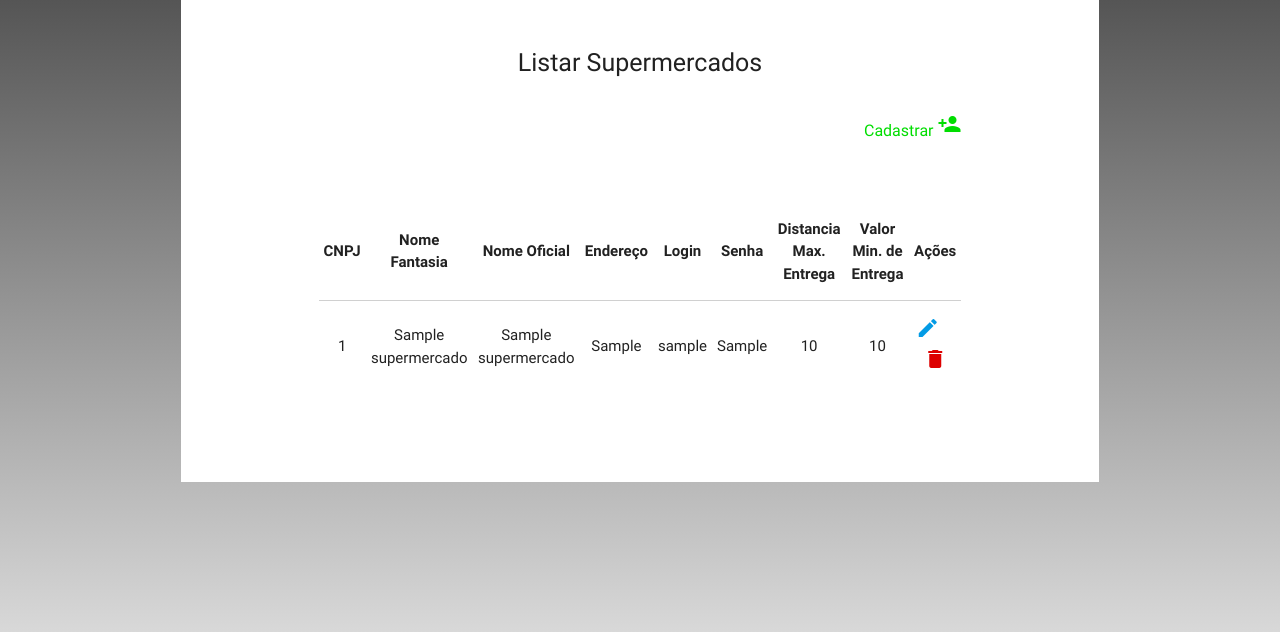
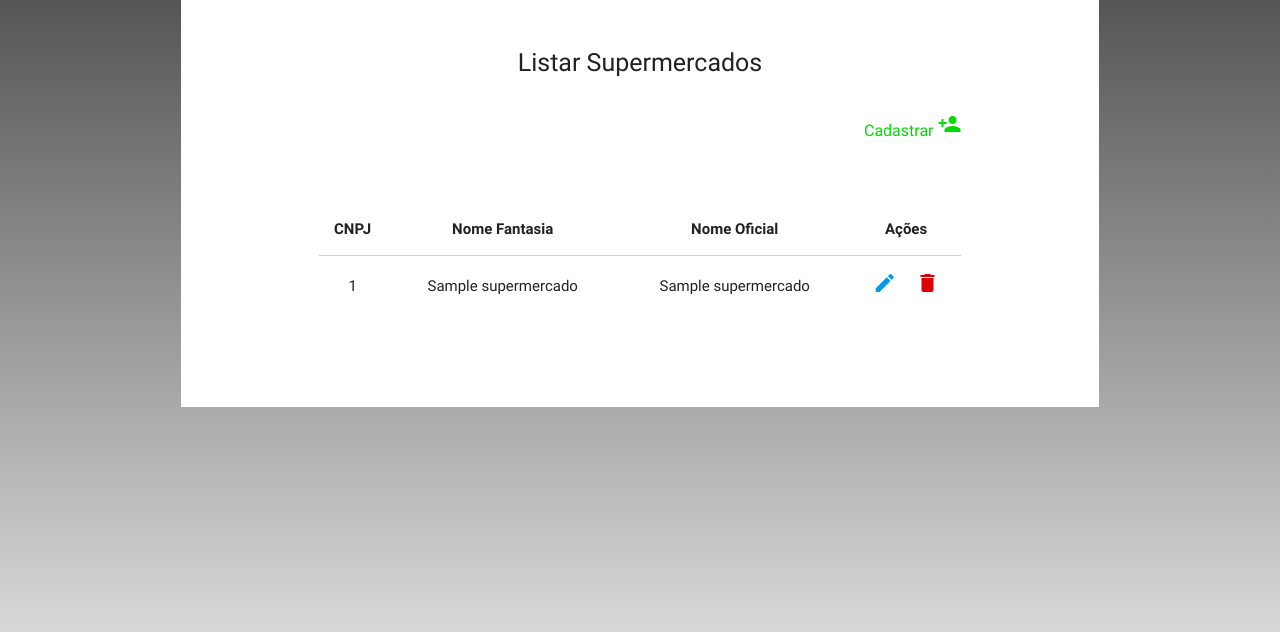
Before and after one commit to jorge-junio/SupOn, a PHP site: page /listar_sup.php in a window 1280 px wide. Shown: the part 125-757 px from the top of the page. Run offline with PHP 8.4, Linux system fonts and the light colour scheme; tables that the repository leaves empty hold one stand-in row (values such as "Sample post"); some libraries are stand-ins or nearby versions.

Commit message:
Alteracoes na interface

```diff
--- a/form_buscar_adm.php
+++ b/form_buscar_adm.php
@@ -12,8 +12,8 @@
 				<div class="input-field col s5">
 					<select name="tipo_b">
 						<option value="0" disabled selected>Escolha uma opção:</option>
+						<option value="2">Produtos</option>
 						<option value="1">Supermercados</option>
-						<option value="2">Produtos</option>
 					</select>
 					<label> </label>
 					<div class="section"></div>
--- a/tabela_fun.php
+++ b/tabela_fun.php
@@ -19,9 +19,11 @@
                                 <td><?php echo $dado["endereco"]; ?></td>
                                 <td><?php echo $dado["login"]; ?></td>
                                 <td><?php echo $dado["senha"]; ?></td>
+
+
+
                                 <td><a href="editar_fun.php"><i class="material-icons prefix" title="Editar Cliente">edit</i></a>
-                                    <a href="excluir_fun.php" style="color: #dd0000;"><i class="material-icons prefix" title="Excluir Cliente">delete</i></a></td>
-
+                                    <a href="excluir_fun.php?" style="color: #dd0000;"><i class="material-icons prefix" title="Excluir Cliente">delete</i></a></td>
                             </tr>
                             <?php } ?>
                         </tbody>
--- a/tabela_sup.php
+++ b/tabela_sup.php
@@ -4,11 +4,6 @@
 			<th>CNPJ</th>
 			<th>Nome Fantasia</th>
 			<th>Nome Oficial</th>
-			<th>Endereço</th>
-			<th>Login</th>
-			<th>Senha</th>
-			<th>Distancia Max. Entrega</th>
-			<th>Valor Min. de Entrega</th>
 			<th>Ações</th>
 
 		</tr>
@@ -19,13 +14,8 @@
 			<td><?php echo $dado["cnpj"]; ?></td>
 			<td><?php echo $dado["nomeF"]; ?></td>
 			<td><?php echo $dado["nomeO"]; ?></td>
-			<td><?php echo $dado["endereco"]; ?></td>
-			<td><?php echo $dado["login"]; ?></td>
-			<td><?php echo $dado["senha"]; ?></td>
-			<td><?php echo $dado["valorMaximoDistancia"]; ?></td>
-			<td><?php echo $dado["valorMinimoPreco"]; ?></td>
 			<td><a href="editar_sup.php"><i class="material-icons prefix" title="Editar Cliente">edit</i></a>
-                                    <a href="excluir_sup.php" style="color: #dd0000;"><i class="material-icons prefix" title="Excluir Cliente">delete</i></a></td>
+				<a href="excluir_sup.php" style="color: #dd0000;"><i class="material-icons prefix" title="Excluir Cliente">delete</i></a></td>
 
 		</tr>
 		<?php } ?>
```
Also changed, not shown: editar_pro.php (+6 -2 lines), editar_sup.php (+6 -2 lines), excluir_fun.php (+6 -2 lines), excluir_pro.php (+6 -2 lines), excluir_sup.php (+6 -2 lines).
